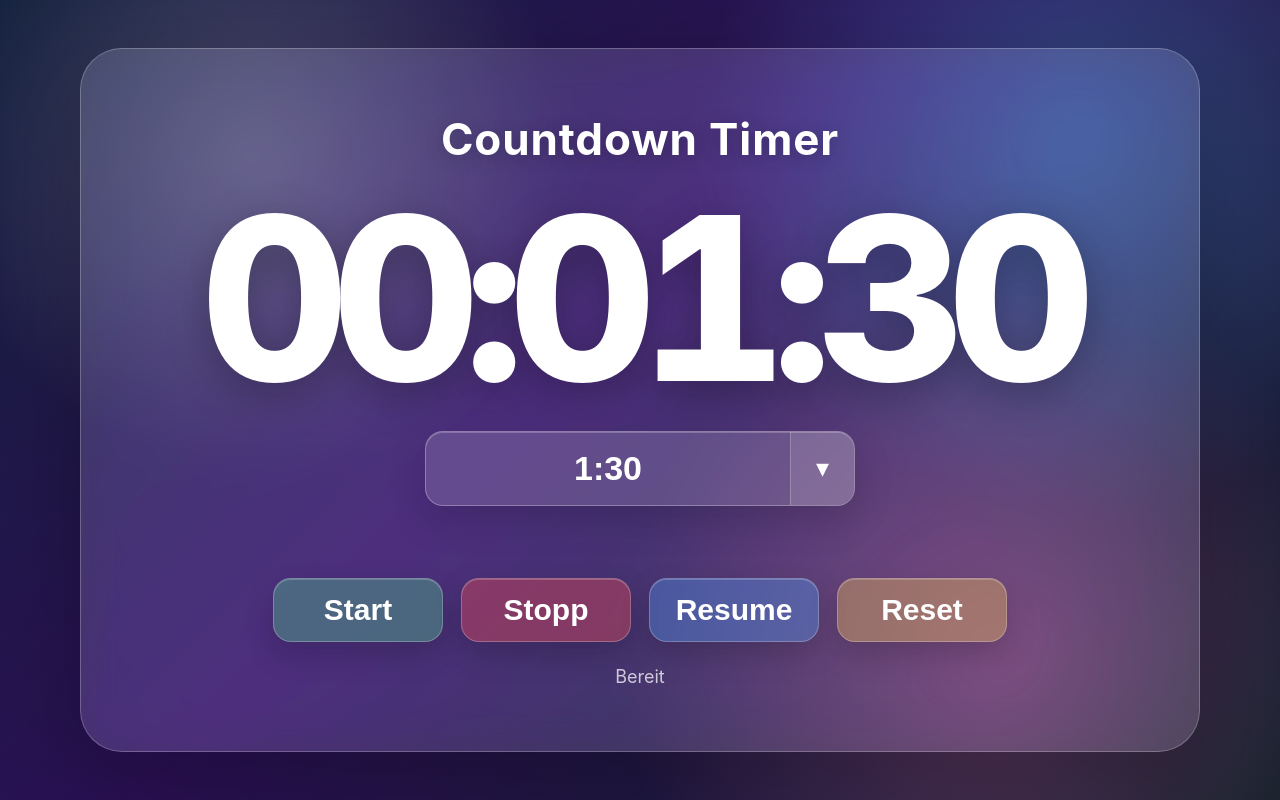
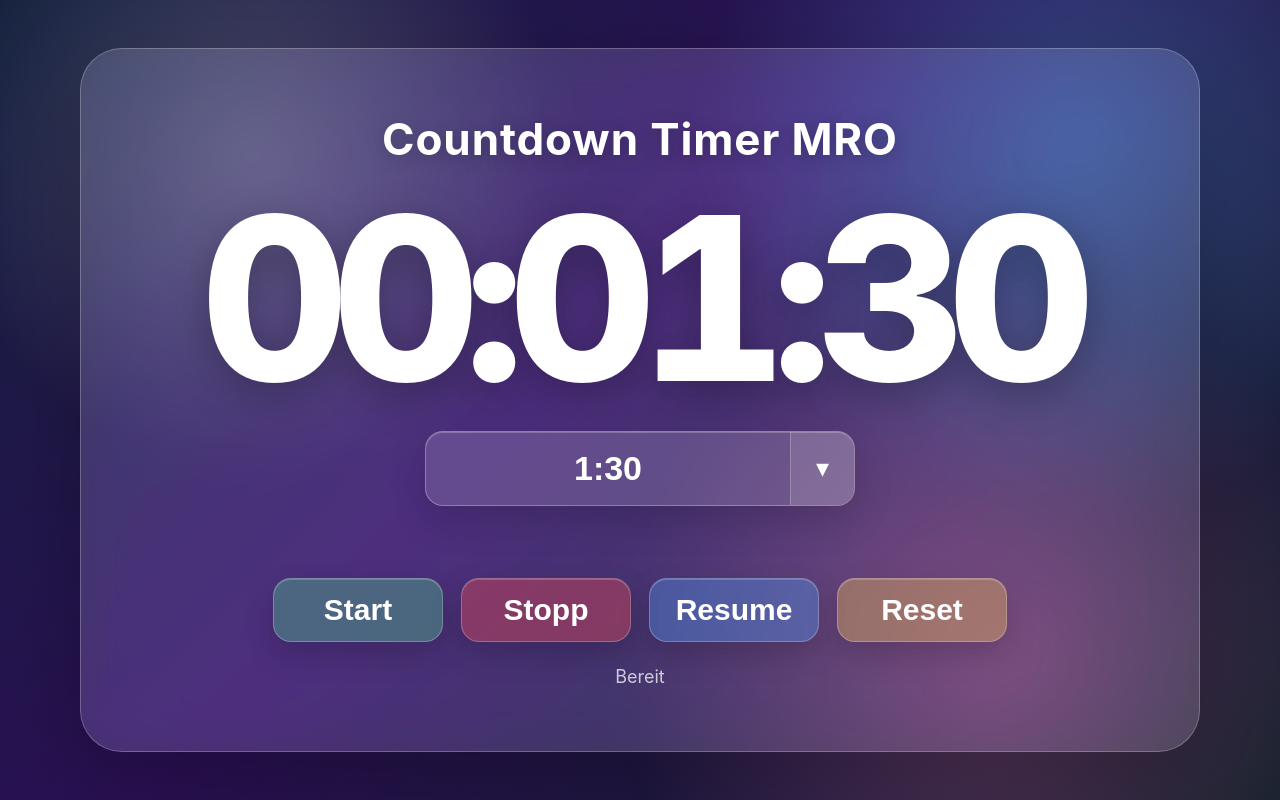
Before and after one commit to Marrom77/Timer-MRO, a plain HTML site: page index.html in a window 1280 px wide. Drawn offline with Linux system fonts and the light colour scheme.

Commit message:
Update index.html

```diff
--- a/index.html
+++ b/index.html
@@ -243,7 +243,7 @@
 </head>
 <body>
   <main class="app" aria-label="Countdown Timer">
-    <h1>Countdown Timer</h1>
+    <h1>Countdown Timer MRO</h1>
 
     <div id="display" class="timer-display" aria-live="polite">00:01:30</div>
 
```
